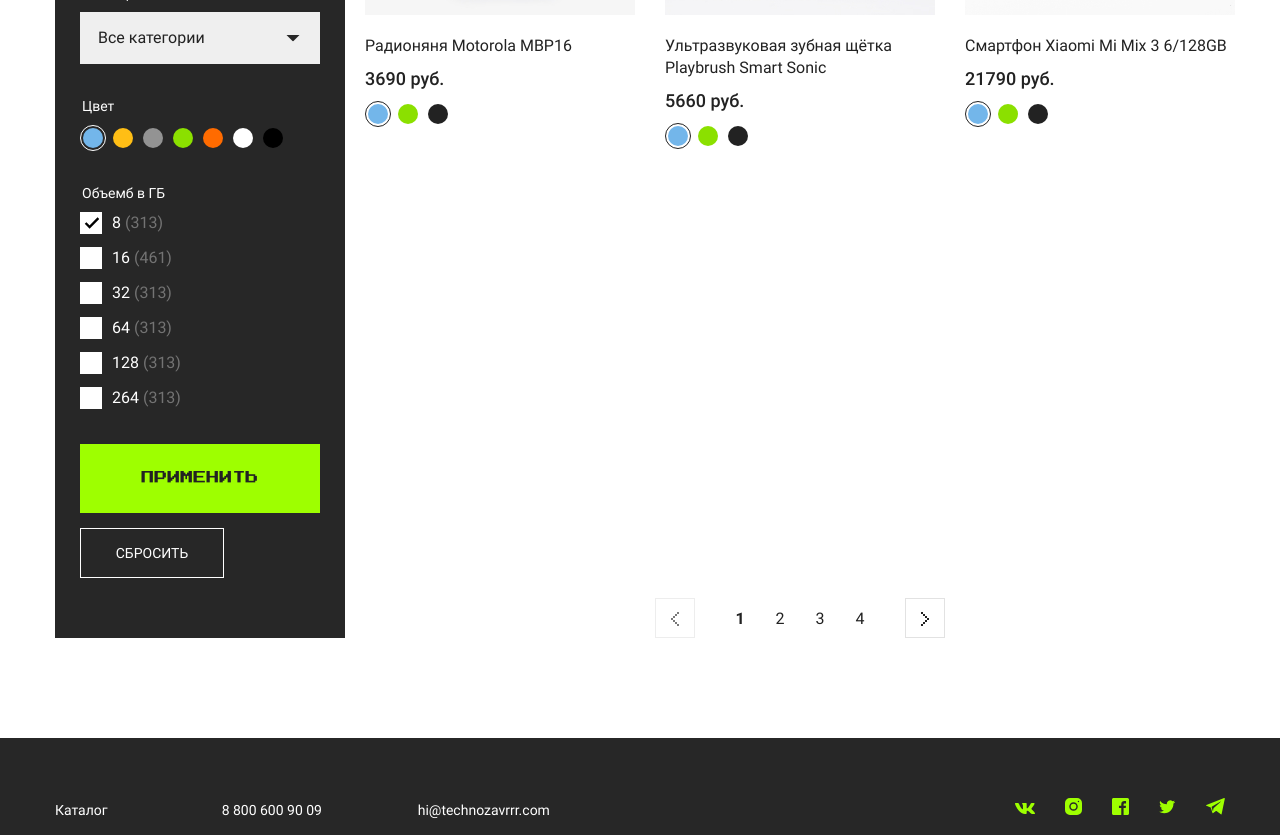
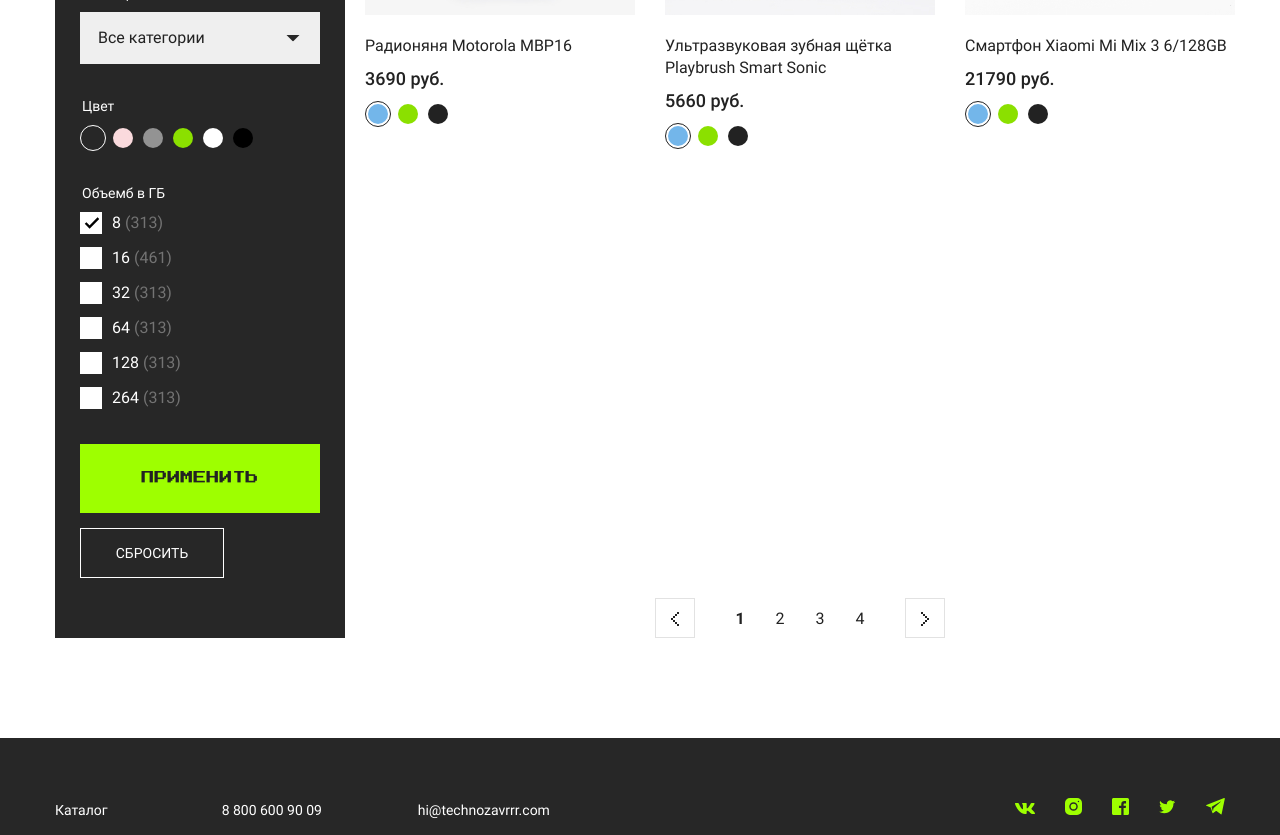
Before and after one commit to Khrischatyy/vuejs, a Vue app: page / in a window 1280 px wide. Shown: the part 560-1395 px from the top of the page. Built offline with nearby package versions, Linux system fonts and the light colour scheme.

Commit message:
4 module/hometask

```diff
--- a/src/App.vue
+++ b/src/App.vue
@@ -9,7 +9,8 @@
       </span>
     </div>
     <div class="content__catalog">
-      <product-filter :price-from.sync="filterPriceFrom" :price-to.sync="filterPriceTo"
+      <product-filter :color.sync="color"
+                      :price-from.sync="filterPriceFrom" :price-to.sync="filterPriceTo"
                       :category-id.sync="filterCategoryId"></product-filter>
       <section class="catalog">
         <product-list :products="products"></product-list>
@@ -37,6 +38,7 @@ export default {
   },
   data() {
     return {
+      color: '',
       filterPriceFrom: 0,
       filterPriceTo: 0,
       filterCategoryId: 0,
@@ -57,7 +59,11 @@ export default {
       }
       if (this.filterCategoryId) {
         filteredProducts = filteredProducts
-          .filter((product) => product.categorieID === this.filterCategoryId);
+          .filter((product) => product.categoryID === this.filterCategoryId);
+      }
+      if (this.color !== '') {
+        filteredProducts = filteredProducts
+          .filter((product) => product.color === this.color);
       }
       return filteredProducts;
     },
--- a/src/components/BasePagination.vue
+++ b/src/components/BasePagination.vue
@@ -1,7 +1,8 @@
 <template>
   <ul class="catalog__pagination pagination">
     <li class="pagination__item">
-      <a class="pagination__link pagination__link--arrow pagination__link--disabled"
+      <a @click.prevent="decrement"
+         href="#" class="pagination__link pagination__link--arrow pagination__link--arrow"
          aria-label="Предыдущая страница">
         <svg width="8" height="14" fill="currentColor">
           <use xlink:href="#icon-arrow-left"></use>
@@ -14,8 +15,9 @@
         {{pageNumber}}
       </a>
     </li>
-    <li class="pagination__item">
-      <a class="pagination__link pagination__link--arrow" href="#" aria-label="Следующая страница">
+    <li @click.prevent="increment"  class="pagination__item">
+      <a class="pagination__link pagination__link--arrow"
+         href="#" aria-label="Следующая страница">
         <svg width="8" height="14" fill="currentColor">
           <use xlink:href="#icon-arrow-right"></use>
         </svg>
@@ -41,6 +43,16 @@ export default {
     paginate(pageNumber) {
       this.$emit('paginate', pageNumber);
     },
+    increment() {
+      if (this.page < this.pages) {
+        this.$emit('paginate', this.page + 1);
+      }
+    },
+    decrement() {
+      if (this.page > 1) {
+        this.$emit('paginate', this.page - 1);
+      }
+    },
   },
 };
 </script>
--- a/src/components/ProductFilter.vue
+++ b/src/components/ProductFilter.vue
@@ -30,50 +30,14 @@
       <fieldset class="form__block">
         <legend class="form__legend">Цвет</legend>
         <ul class="colors">
-          <li class="colors__item">
+          <li v-for="color in colors" :key="color.id" class="colors__item" >
             <label class="colors__label">
               <input class="colors__radio sr-only"
-                     type="radio" name="color" value="#73B6EA" checked="">
-              <span class="colors__value" style="background-color: #73B6EA;">
+                     type="radio" name="color" :value="color.color" v-model="currentColor">
+              <span class="colors__value"
+                    :style="{'background-color': color.color}" >
                   </span>
             </label>
-          </li>
-          <li class="colors__item">
-            <label class="colors__label">
-              <input class="colors__radio sr-only" type="radio" name="color" value="#FFBE15">
-              <span class="colors__value" style="background-color: #FFBE15;">
-                  </span>
-            </label>
-          </li>
-          <li class="colors__item">
-            <label class="colors__label">
-              <input class="colors__radio sr-only" type="radio" name="color" value="#939393">
-              <span class="colors__value" style="background-color: #939393;">
-                </span></label>
-          </li>
-          <li class="colors__item">
-            <label class="colors__label">
-              <input class="colors__radio sr-only" type="radio" name="color" value="#8BE000">
-              <span class="colors__value" style="background-color: #8BE000;">
-                </span></label>
-          </li>
-          <li class="colors__item">
-            <label class="colors__label">
-              <input class="colors__radio sr-only" type="radio" name="color" value="#FF6B00">
-              <span class="colors__value" style="background-color: #FF6B00;">
-                </span></label>
-          </li>
-          <li class="colors__item">
-            <label class="colors__label">
-              <input class="colors__radio sr-only" type="radio" name="color" value="#FFF">
-              <span class="colors__value" style="background-color: #FFF;">
-                </span></label>
-          </li>
-          <li class="colors__item">
-            <label class="colors__label">
-              <input class="colors__radio sr-only" type="radio" name="color" value="#000">
-              <span class="colors__value" style="background-color: #000;">
-                </span></label>
           </li>
         </ul>
       </fieldset>
@@ -151,6 +115,7 @@
 
 <script>
 import categories from '../data/categories';
+import colors from '../data/colors';
 
 export default {
   name: 'ProductFilter',
@@ -159,12 +124,16 @@ export default {
       currentPriceFrom: 0,
       currentPriceTo: 0,
       currentCategoryId: 0,
+      currentColor: '',
     };
   },
-  props: ['priceFrom', 'priceTo', 'categoryId'],
+  props: ['priceFrom', 'priceTo', 'categoryId', 'color'],
   computed: {
     categories() {
       return categories;
+    },
+    colors() {
+      return colors;
     },
   },
   watch: {
@@ -183,11 +152,13 @@ export default {
       this.$emit('update:priceFrom', this.currentPriceFrom);
       this.$emit('update:priceTo', this.currentPriceTo);
       this.$emit('update:categoryId', this.currentCategoryId);
+      this.$emit('update:color', this.currentColor);
     },
     reset() {
       this.$emit('update:priceFrom', 0);
       this.$emit('update:priceTo', 0);
       this.$emit('update:categoryId', 0);
+      this.$emit('update:color', '');
     },
   },
 };
--- /dev/null
+++ b/src/data/colors.js
@@ -0,0 +1,26 @@
+export default [
+  {
+    id: 0,
+    color: '',
+  },
+  {
+    id: 1,
+    color: '#FADADD',
+  },
+  {
+    id: 2,
+    color: '#939393',
+  },
+  {
+    id: 3,
+    color: '#8BE000',
+  },
+  {
+    id: 4,
+    color: '#FFF',
+  },
+  {
+    id: 5,
+    color: '#000',
+  },
+];
--- a/src/data/data.js
+++ b/src/data/data.js
@@ -1,77 +1,88 @@
 export default [
   {
     id: 1,
-    categorieID: 1,
+    categoryID: 1,
+    color: '#FFF',
     title: 'Радионяня Motorola MBP16',
     price: 3690,
     image: 'img/radio.jpg',
   },
   {
     id: 2,
-    categorieID: 4,
+    categoryID: 4,
+    color: '#FFF',
     title: 'Ультразвуковая зубная щётка Playbrush Smart Sonic',
     price: 5660,
     image: 'img/toothbrush.jpg',
   },
   {
     id: 3,
-    categorieID: 3,
+    categoryID: 3,
+    color: '#FADADD',
     title: 'Смартфон Xiaomi Mi Mix 3 6/128GB',
     price: 21790,
     image: 'img/phone.jpg',
   },
   {
     id: 4,
-    categorieID: 2,
+    categoryID: 2,
+    color: '#000',
     title: 'Электроскейт Razor Cruiser',
     price: 24690,
     image: 'img/board.jpg',
   },
   {
     id: 5,
-    categorieID: 3,
+    categoryID: 3,
+    color: '#000',
     title: 'Смартфон Xiaomi Mi A3 4/64GB Android One',
     price: 14960,
     image: 'img/phone-2.jpg',
   },
   {
     id: 6,
-    categorieID: 3,
+    categoryID: 3,
+    color: '#000',
     title: 'Смартфон Xiaomi Redmi 6/128GB',
     price: 8960,
     image: 'img/phone-3.jpg',
   },
   {
     id: 7,
-    categorieID: 2,
+    categoryID: 2,
+    color: '#8BE000',
     title: ' Электрический дрифт-карт Razor Crazy Cart',
     price: 39900,
     image: 'img/bicycle.jpg',
   },
   {
     id: 8,
-    categorieID: 2,
+    categoryID: 2,
+    color: '#939393',
     title: 'Гироскутер Razor Hovertrax 2.0',
     price: 34900,
     image: 'img/wheels.jpg',
   },
   {
     id: 9,
-    categorieID: 2,
+    categoryID: 2,
+    color: '#939393',
     title: 'Детский трюковой самокат Razor Grom',
     price: 4990,
     image: 'img/scooter.jpg',
   },
   {
     id: 10,
-    categorieID: 2,
+    categoryID: 2,
+    color: '#939393',
     title: 'Роллерсёрф Razor RipStik Air Pro',
     price: 6690,
     image: 'img/ripstik.jpg',
   },
   {
     id: 11,
-    categorieID: 5,
+    categoryID: 5,
+    color: '#FFF',
     title: 'Наушники AirPods с беспроводным зарядным футляром',
     price: 16560,
     image: 'img/airpods.jpg',
--- a/src/first.js
+++ /dev/null
@@ -1,4 +0,0 @@
-export const message = 'First message';
-export const data = {
-  message,
-};
--- a/src/main.js
+++ b/src/main.js
@@ -1,14 +1,8 @@
 import Vue from 'vue';
 import App from './App.vue';
-
-import { message, data } from './first';
-import sayWord from './second';
 
 Vue.config.productionTip = false;
 
 new Vue({
   render: (h) => h(App),
 }).$mount('#app');
-
-sayWord(message);
-sayWord(data.message);
--- a/src/second.js
+++ /dev/null
@@ -1,3 +0,0 @@
-export default function sayWord(word) {
-  alert(word);
-}
```
